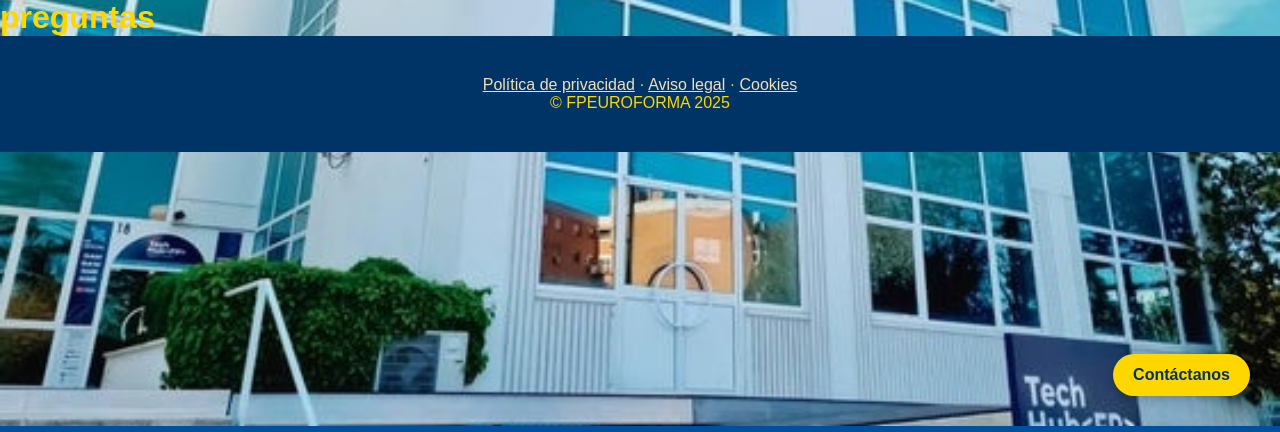
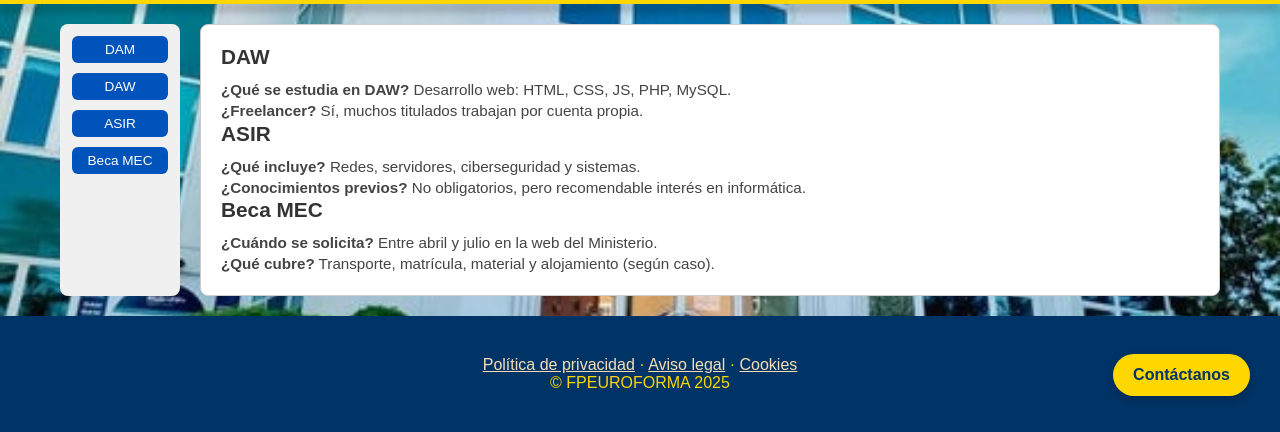
Before and after one commit to robertbrito1/web_practicas, a Django app: page /preguntas in a window 1280 px wide. Shown: the part 374-806 px from the top of the page. Run offline with Django 5.2, Linux system fonts and the light colour scheme.

Commit message:
preguntas hecho

```diff
--- a/web_euroforma/Web/inicio/static/estilos/menu.css
+++ b/web_euroforma/Web/inicio/static/estilos/menu.css
@@ -144,3 +144,10 @@ header .btn-primary:hover {
     font-size: 1.2em;
     text-shadow: 1px 1px 3px rgba(0, 0, 0, 0.6); /* Sombra en el párrafo de la sección */
 }
+.separator {
+    width: 100%;
+    height: 5px;
+    background-color: #FFD700;
+    box-shadow: 0 6px 10px rgba(0, 0, 0, 0.4);
+    z-index: 3;
+}
--- /dev/null
+++ b/web_euroforma/Web/inicio/static/estilos/pregunta.css
@@ -0,0 +1,64 @@
+/* Contenedor general */
+.faq-wrapper {
+    display: flex;
+    flex-direction: row;
+    padding: 20px;
+    gap: 20px;
+    max-width: 1200px;
+    margin: auto;
+  }
+
+  /* Menú lateral */
+  .faq-nav {
+    width: 120px;
+    background: #f0f0f0;
+    padding: 12px;
+    border-radius: 8px;
+    display: flex;
+    flex-direction: column;
+    gap: 10px;
+  }
+
+  .faq-nav button {
+    background-color: #0053ba;
+    color: white;
+    border: none;
+    padding: 6px 10px;
+    font-size: 0.85rem;
+    border-radius: 6px;
+    cursor: pointer;
+    transition: background-color 0.2s;
+  }
+
+  .faq-nav button:hover {
+    background-color: #003f8a;
+  }
+
+  /* Contenido de la respuesta */
+  .faq-info {
+    flex: 1;
+    background: white;
+    border-radius: 8px;
+    padding: 20px;
+    border: 1px solid #ccc;
+  }
+
+  .faq-section {
+    display: none;
+  }
+
+  .faq-section.active {
+    display: block;
+  }
+
+  .faq-section h2 {
+    font-size: 1.3rem;
+    margin-bottom: 10px;
+    color: #333;
+  }
+
+  .faq-section p {
+    font-size: 0.95rem;
+    line-height: 1.4;
+    color: #444;
+  }
--- a/web_euroforma/Web/inicio/templates/base.html
+++ b/web_euroforma/Web/inicio/templates/base.html
@@ -11,7 +11,7 @@
     <link rel="stylesheet" href="{% static 'estilos/menu.css' %}">
     <link rel="stylesheet" href="{% static 'estilos/contacto.css' %}">
     <link rel="stylesheet" href="{% static 'estilos/inicio.css' %}">
-
+    <link rel="stylesheet" href="{% static 'estilos/pregunta.css' %}">
     {% block head %}
     {% endblock %}
 </head>
@@ -45,7 +45,9 @@
             </nav>
 
         </div>
+
     </header>
+    <div class="separator"></div>
 
 
     {% block content %}
--- a/web_euroforma/Web/inicio/templates/preguntas.html
+++ b/web_euroforma/Web/inicio/templates/preguntas.html
@@ -2,5 +2,46 @@
 {% load static %}
 
 {% block content %}
-<h1>preguntas </h1>
+
+
+<div class="faq-wrapper">
+    <div class="faq-nav">
+      <button onclick="mostrarFaq('dam')">DAM</button>
+      <button onclick="mostrarFaq('daw')">DAW</button>
+      <button onclick="mostrarFaq('asir')">ASIR</button>
+      <button onclick="mostrarFaq('beca')">Beca MEC</button>
+    </div>
+    <div class="faq-info">
+        <div id="dam" class="faq-section faq-activa">
+            <h2>DAM</h2>
+            <p><strong>¿Qué se aprende en DAM?</strong> Se enfoca en apps móviles y escritorio, bases de datos y Java.</p>
+            <p><strong>¿Qué salidas tiene?</strong> Desarrollador de apps, programador Java, soporte multiplataforma.</p>
+        </div>
+
+        <div id="daw" class="faq-section active">
+            <h2>DAW</h2>
+            <p><strong>¿Qué se estudia en DAW?</strong> Desarrollo web: HTML, CSS, JS, PHP, MySQL.</p>
+            <p><strong>¿Freelancer?</strong> Sí, muchos titulados trabajan por cuenta propia.</p>
+        </div>
+
+        <div id="asir" class="faq-section active">
+            <h2>ASIR</h2>
+            <p><strong>¿Qué incluye?</strong> Redes, servidores, ciberseguridad y sistemas.</p>
+            <p><strong>¿Conocimientos previos?</strong> No obligatorios, pero recomendable interés en informática.</p>
+        </div>
+
+        <div id="beca" class="faq-section active">
+            <h2>Beca MEC</h2>
+            <p><strong>¿Cuándo se solicita?</strong> Entre abril y julio en la web del Ministerio.</p>
+            <p><strong>¿Qué cubre?</strong> Transporte, matrícula, material y alojamiento (según caso).</p>
+        </div>
+    </div>
+</div>
+
+<script>
+    function mostrarFaq(id) {
+      document.querySelectorAll('.faq-section').forEach(sec => sec.classList.remove('active'));
+      document.getElementById(id).classList.add('active');
+    }
+    </script>
 {% endblock %}
```
